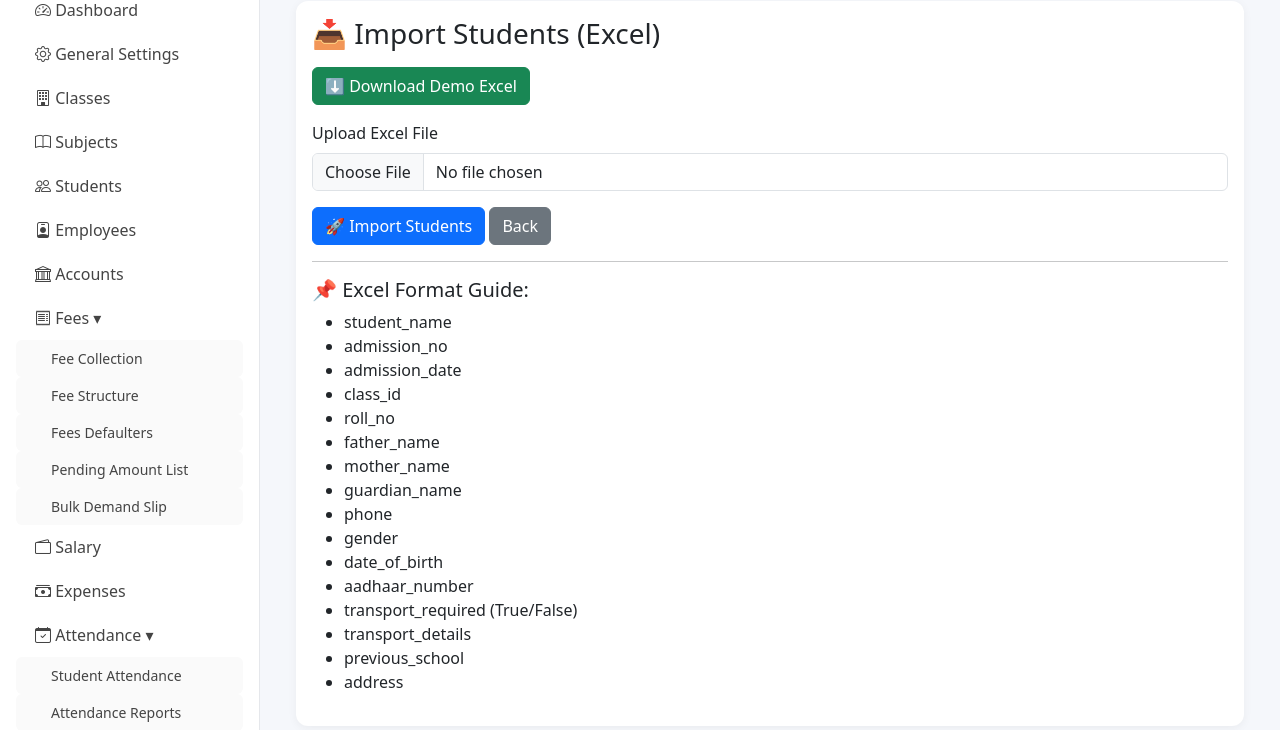
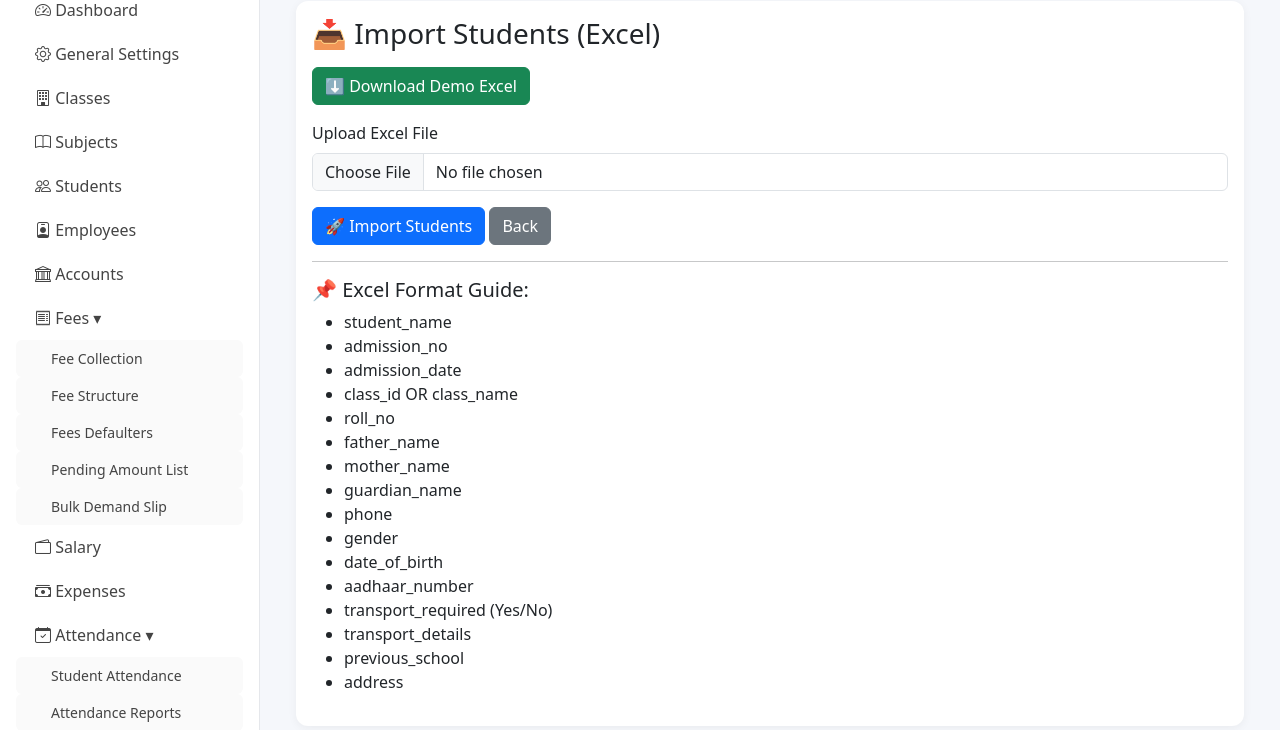
Before and after one commit to abulk9292-ctrl/schoolerp, a Django app: page /students/import/ in a window 1280 px wide. Shown: the part 76-806 px from the top of the page. Run offline with Django 5.2, Linux system fonts and the light colour scheme; a user stored in the database is signed in.

Commit message:
student import upgrade UI

```diff
--- a/students/views.py
+++ b/students/views.py
@@ -436,7 +436,7 @@ def student_qr_profile(request, pk):
         'today': today
     })
 # ==============================
-# 🔥 STUDENT EXCEL IMPORT SYSTEM
+# 🔥 UPGRADED STUDENT EXCEL IMPORT SYSTEM
 # ==============================
 
 from .forms import StudentImportForm
@@ -446,6 +446,10 @@ import pandas as pd
 
 @login_required
 def student_import(request):
+    errors = []
+    success_count = 0
+    failed_count = 0
+
     if request.method == 'POST':
         form = StudentImportForm(request.POST, request.FILES)
 
@@ -454,54 +458,76 @@ def student_import(request):
 
             try:
                 df = pd.read_excel(excel_file)
-
                 active_session = AcademicSession.objects.filter(is_active=True).first()
 
-                for _, row in df.iterrows():
+                for index, row in df.iterrows():
+                    row_no = index + 2
+
+                    student_name = str(row.get('student_name', '')).strip()
+                    phone = str(row.get('phone', '')).strip()
+                    admission_no = str(row.get('admission_no', '')).strip()
+
+                    if not student_name:
+                        continue
+
+                    if admission_no and Student.objects.filter(admission_no=admission_no).exists():
+                        failed_count += 1
+                        errors.append(f"Row {row_no}: Admission No already exists.")
+                        continue
+
+                    class_obj = None
+                    class_id = row.get('class_id')
+                    class_name = row.get('class_name')
+
+                    if pd.notna(class_id):
+                        class_obj = Class.objects.filter(id=class_id).first()
+
+                    if not class_obj and pd.notna(class_name):
+                        class_obj = Class.objects.filter(class_name__iexact=str(class_name).strip()).first()
+
+                    if not class_obj:
+                        failed_count += 1
+                        errors.append(f"Row {row_no}: Class not found.")
+                        continue
+
                     Student.objects.create(
-                        student_name=row.get('student_name'),
-                        admission_no=row.get('admission_no'),
-                        admission_date=row.get('admission_date'),
-
+                        student_name=student_name,
+                        admission_no=admission_no,
+                        admission_date=row.get('admission_date') if pd.notna(row.get('admission_date')) else None,
                         current_session=active_session,
-
-                        class_assigned_id=row.get('class_id'),
-                        roll_no=row.get('roll_no'),
-
-                        father_name=row.get('father_name'),
-                        mother_name=row.get('mother_name'),
-                        guardian_name=row.get('guardian_name'),
-                        phone=row.get('phone'),
-
-                        gender=row.get('gender'),
-                        date_of_birth=row.get('date_of_birth'),
-                        aadhaar_number=row.get('aadhaar_number'),
-
-                        transport_required=row.get('transport_required', False),
-                        transport_details=row.get('transport_details'),
-
-                        previous_school=row.get('previous_school'),
-                        address=row.get('address'),
-
+                        class_assigned=class_obj,
+                        roll_no=row.get('roll_no') if pd.notna(row.get('roll_no')) else None,
+                        father_name=row.get('father_name') if pd.notna(row.get('father_name')) else '',
+                        mother_name=row.get('mother_name') if pd.notna(row.get('mother_name')) else '',
+                        guardian_name=row.get('guardian_name') if pd.notna(row.get('guardian_name')) else '',
+                        phone=phone,
+                        gender=row.get('gender') if pd.notna(row.get('gender')) else '',
+                        date_of_birth=row.get('date_of_birth') if pd.notna(row.get('date_of_birth')) else None,
+                        aadhaar_number=row.get('aadhaar_number') if pd.notna(row.get('aadhaar_number')) else '',
+                        transport_required=True if str(row.get('transport_required')).lower() in ['true', 'yes', '1'] else False,
+                        transport_details=row.get('transport_details') if pd.notna(row.get('transport_details')) else '',
+                        previous_school=row.get('previous_school') if pd.notna(row.get('previous_school')) else '',
+                        address=row.get('address') if pd.notna(row.get('address')) else '',
                         is_active=True,
                     )
 
-                messages.success(request, "Students imported successfully!")
-                return redirect('student_list')
+                    success_count += 1
+
+                messages.success(request, f"{success_count} students imported successfully. {failed_count} failed.")
 
             except Exception as e:
                 messages.error(request, f"Import Error: {e}")
+
     else:
         form = StudentImportForm()
 
     return render(request, 'students/student_import.html', {
-        'form': form
+        'form': form,
+        'errors': errors,
+        'success_count': success_count,
+        'failed_count': failed_count,
     })
 
-
-# ==============================
-# 🔥 DEMO EXCEL DOWNLOAD
-# ==============================
 
 @login_required
 def download_student_demo(request):
@@ -510,6 +536,7 @@ def download_student_demo(request):
         'admission_no': 'ADM001',
         'admission_date': '2024-01-10',
         'class_id': 1,
+        'class_name': 'Class I',
         'roll_no': 1,
         'father_name': 'Karim',
         'mother_name': 'Salma',
@@ -518,7 +545,7 @@ def download_student_demo(request):
         'gender': 'Male',
         'date_of_birth': '2010-05-01',
         'aadhaar_number': '123456789012',
-        'transport_required': True,
+        'transport_required': 'Yes',
         'transport_details': 'Van',
         'previous_school': 'ABC School',
         'address': 'Village XYZ'
--- a/templates/students/student_import.html
+++ b/templates/students/student_import.html
@@ -29,6 +29,24 @@
                 </a>
             </form>
 
+            <!-- ✅ SUCCESS / FAIL COUNT -->
+            {% if success_count or failed_count %}
+            <div class="alert alert-info mt-3">
+                ✅ Success: {{ success_count }} |
+                ❌ Failed: {{ failed_count }}
+            </div>
+            {% endif %}
+
+            <!-- ❌ ERROR LIST -->
+            {% if errors %}
+            <div class="alert alert-danger mt-3">
+                <h5>⚠ Import Errors:</h5>
+                {% for e in errors %}
+                    <div>{{ e }}</div>
+                {% endfor %}
+            </div>
+            {% endif %}
+
             <hr>
 
             <h5>📌 Excel Format Guide:</h5>
@@ -36,7 +54,7 @@
                 <li>student_name</li>
                 <li>admission_no</li>
                 <li>admission_date</li>
-                <li>class_id</li>
+                <li>class_id OR class_name</li>
                 <li>roll_no</li>
                 <li>father_name</li>
                 <li>mother_name</li>
@@ -45,7 +63,7 @@
                 <li>gender</li>
                 <li>date_of_birth</li>
                 <li>aadhaar_number</li>
-                <li>transport_required (True/False)</li>
+                <li>transport_required (Yes/No)</li>
                 <li>transport_details</li>
                 <li>previous_school</li>
                 <li>address</li>
```
